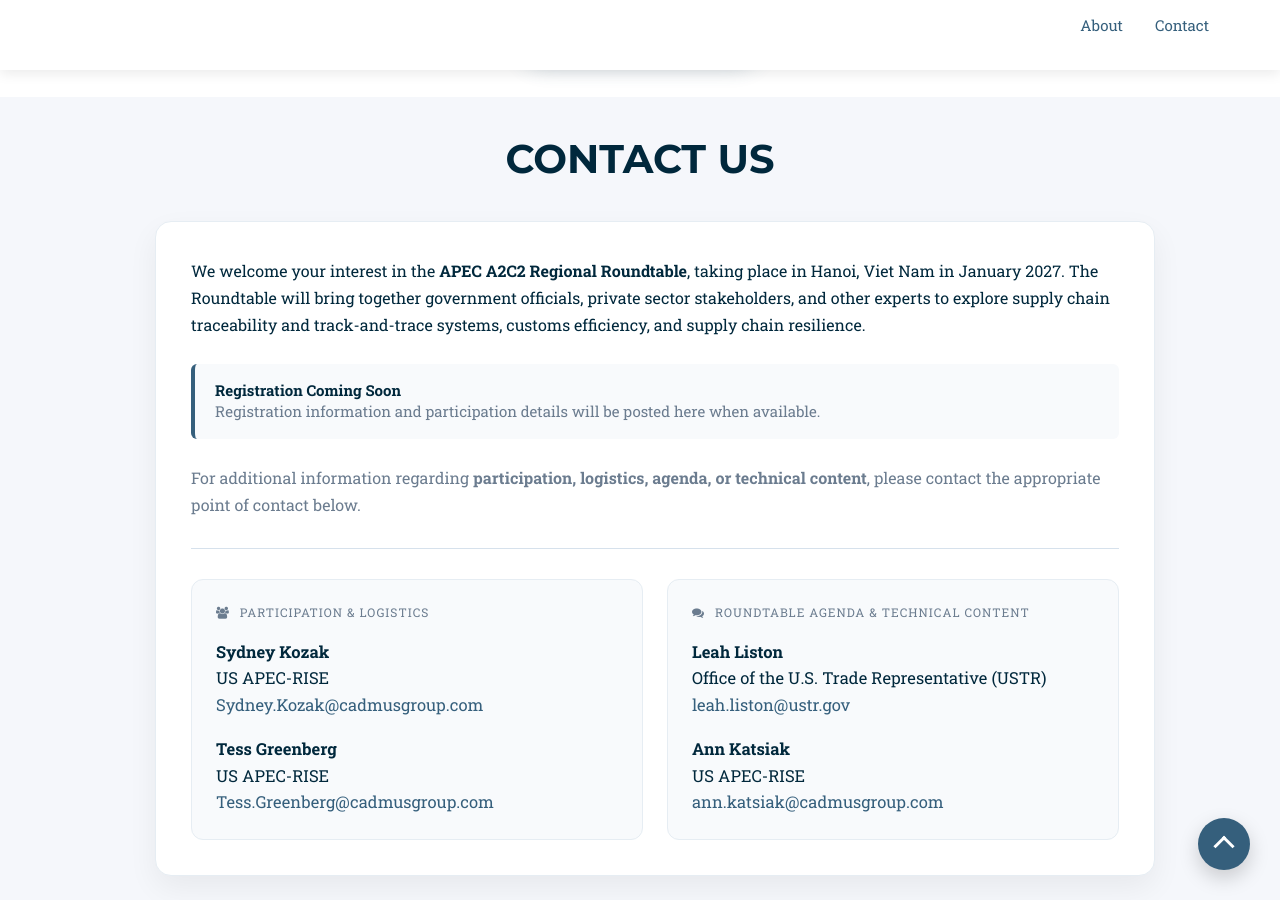
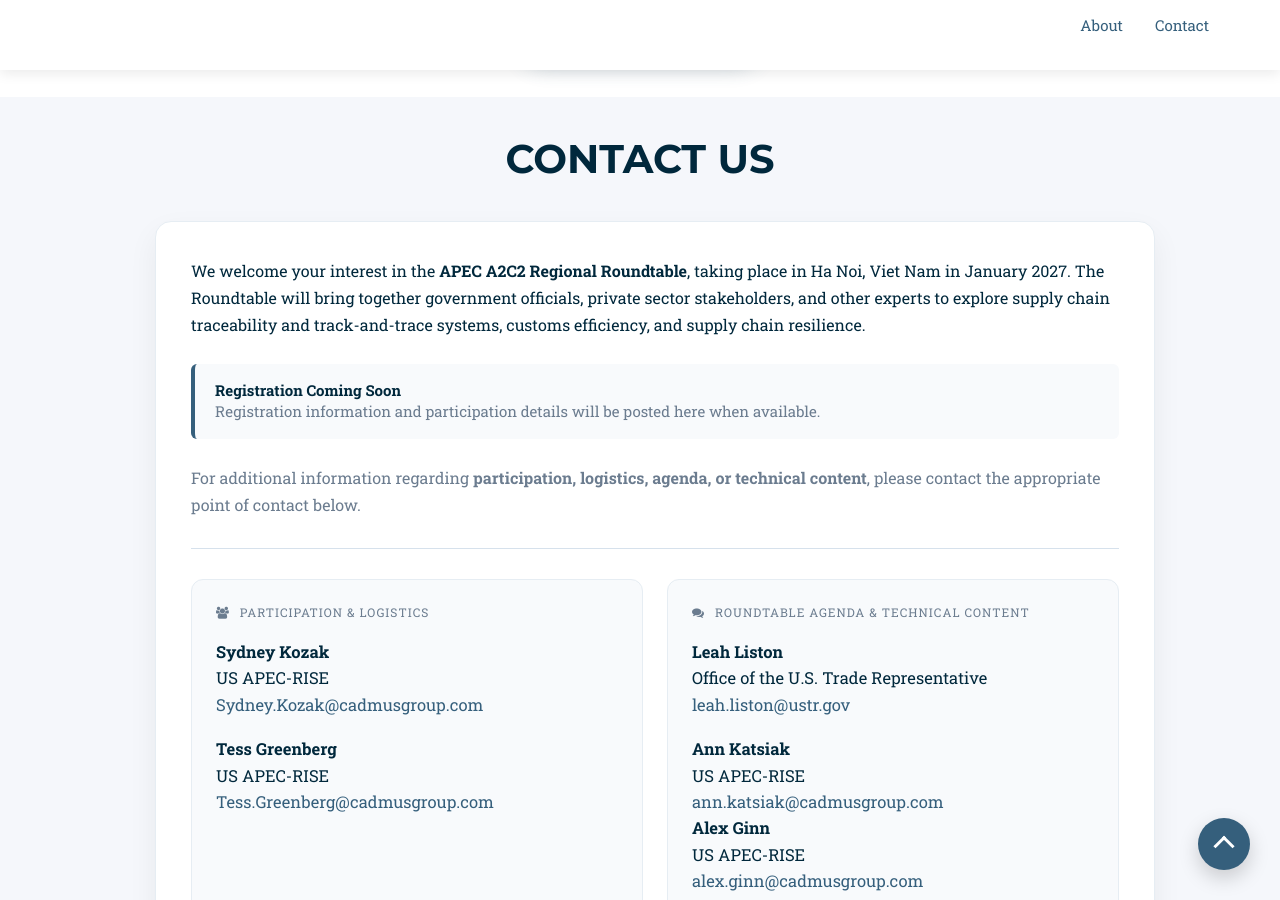
Before and after one commit to usapecrise/A2C2-Roundtable, a Jekyll site: the page built from index.html, in a window 1280 px wide and 900 px high, scrolled down 1370 px. Built offline with Jekyll 4.4.1, drawn with Linux system fonts in a browser that asks for light colours; nearby versions of some CDN libraries; some web fonts are replaced; library files that are not in the unit come from our copies.

Commit message:
Update contact.html

```diff
--- a/_includes/2016_data/contact.html
+++ b/_includes/2016_data/contact.html
@@ -23,7 +23,7 @@
           <p style="font-size:16px; line-height:1.7;">
             We welcome your interest in the
             <strong>APEC A2C2 Regional Roundtable</strong>,
-            taking place in Hanoi, Viet Nam in January 2027. The Roundtable will bring together
+            taking place in Ha Noi, Viet Nam in January 2027. The Roundtable will bring together
             government officials, private sector stakeholders, and other experts to explore
             supply chain traceability and track-and-trace systems, customs efficiency,
             and supply chain resilience.
@@ -127,7 +127,7 @@
               <!-- LEAH LISTON -->
               <p style="margin-bottom:18px; line-height:1.6;">
                 <strong>Leah Liston</strong><br>
-                Office of the U.S. Trade Representative (USTR)<br>
+                Office of the U.S. Trade Representative<br>
                 <a href="mailto:leah.liston@ustr.gov"
                    style="color:#355f7c; text-decoration:none;">
                   leah.liston@ustr.gov
@@ -144,6 +144,19 @@
                 </a>
               </p>
 
+              <!-- ALEX GINN -->
+              <p style="margin-bottom:0; line-height:1.6;">
+                <strong>Alex Ginn</strong><br>
+                US APEC-RISE<br>
+                <a href="mailto:alex.ginn@cadmusgroup.com"
+                   style="color:#355f7c; text-decoration:none;">
+                  alex.ginn@cadmusgroup.com
+                </a>
+              </p>
+
+
+
+
             </div>
 
           </div>
```
